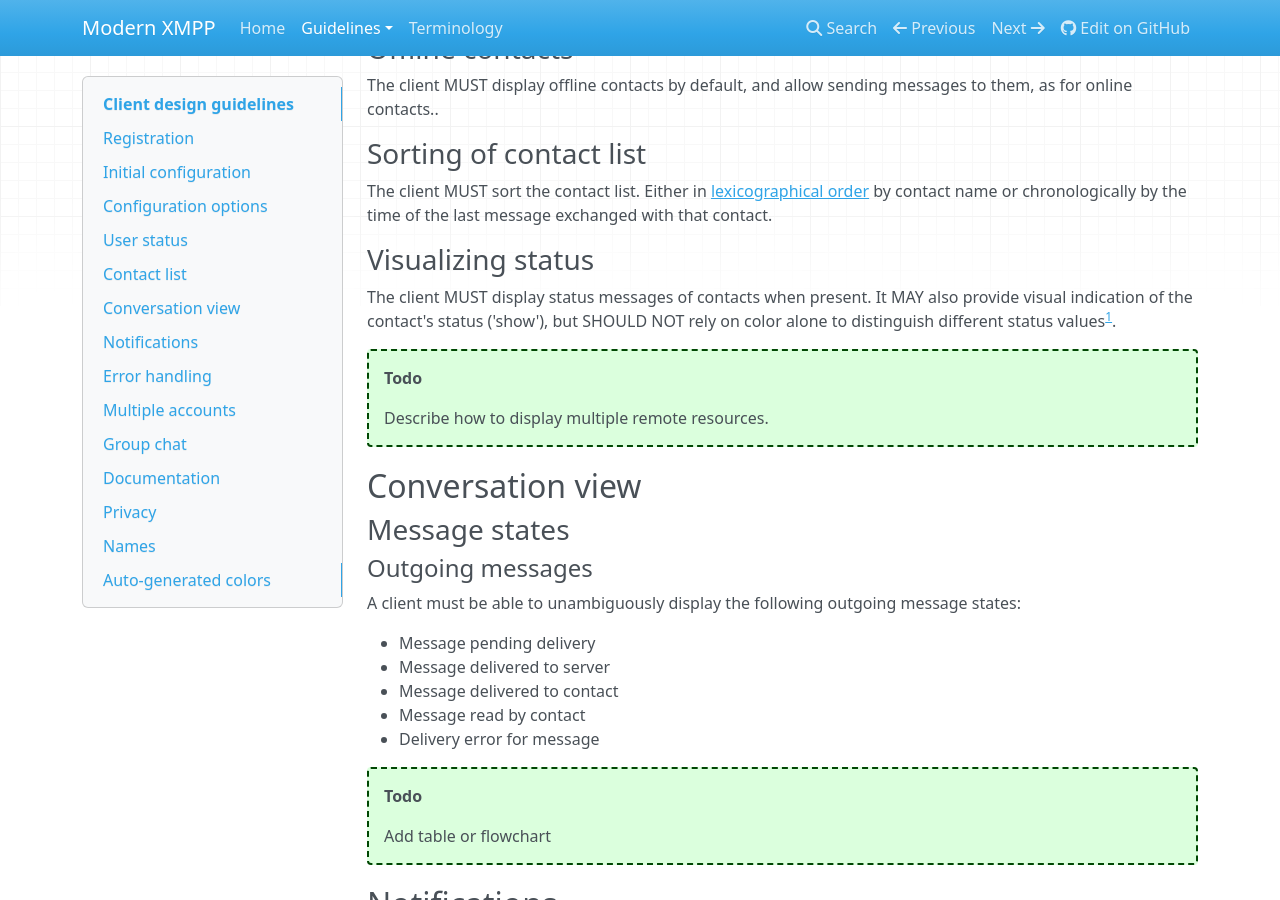
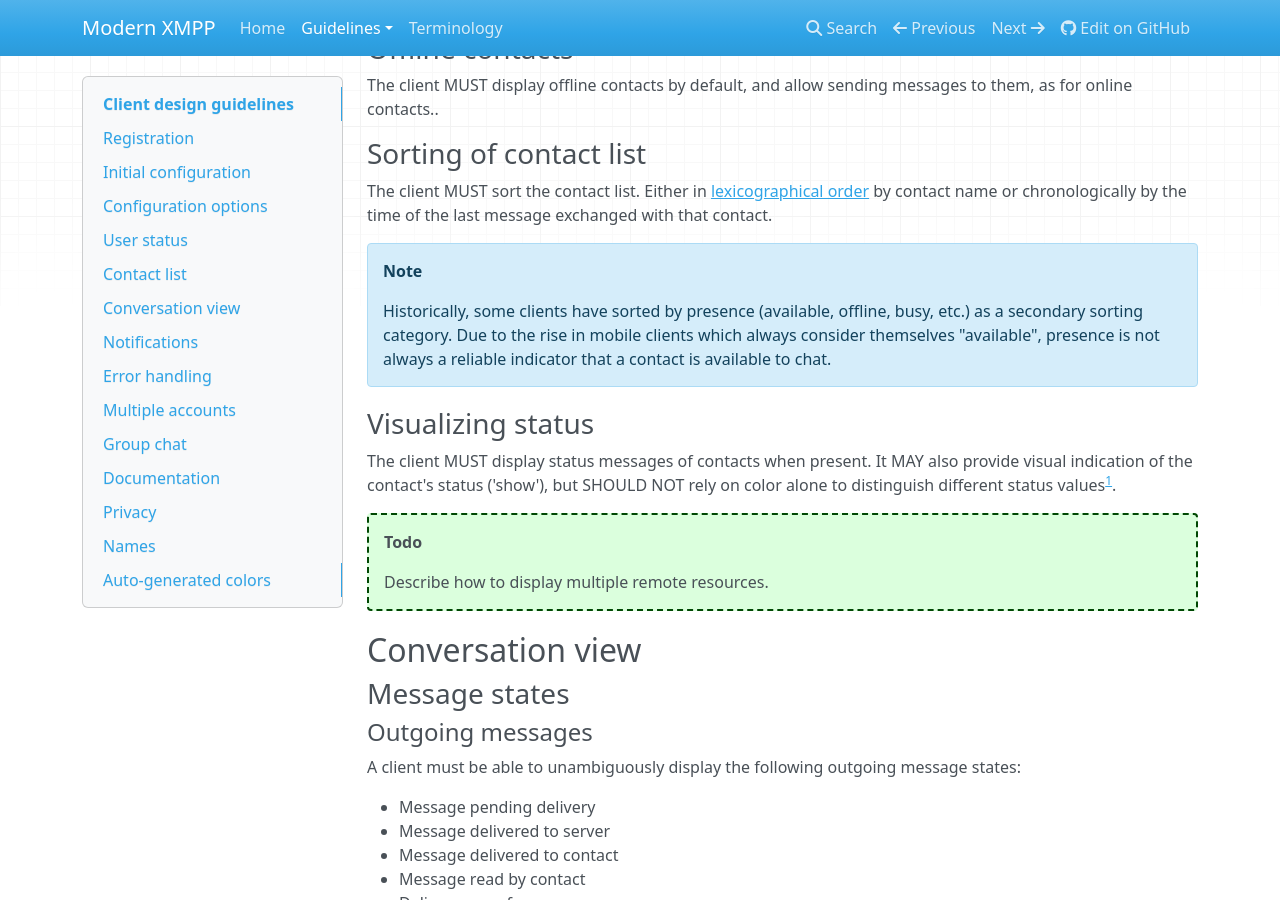
Before and after one commit to modernxmpp/modernxmpp, an MkDocs documentation site: the page built from docs/client/design.md, in a window 1280 px wide and 900 px high, scrolled down 1629 px. Built offline with MkDocs 1.6.1, drawn with Linux system fonts in a browser that asks for light colours; nearby versions of some CDN libraries.

Commit message:
Add note on sorting contact list by presence

```diff
--- a/docs/client/design.md
+++ b/docs/client/design.md
@@ -71,6 +71,13 @@
 
 The client MUST sort the contact list. Either in [lexicographical order](https://en.wikipedia.org/wiki/Lexicographical_order) by contact name or
 chronologically by the time of the last message exchanged with that contact.
+
+!!! Note
+    Historically, some clients have sorted by presence (available, offline,
+    busy, etc.) as a secondary sorting category.
+    Due to the rise in mobile clients which always consider themselves
+    "available", presence is not always a reliable indicator that a contact is
+    available to chat.
 
 ### Visualizing status
 
```
